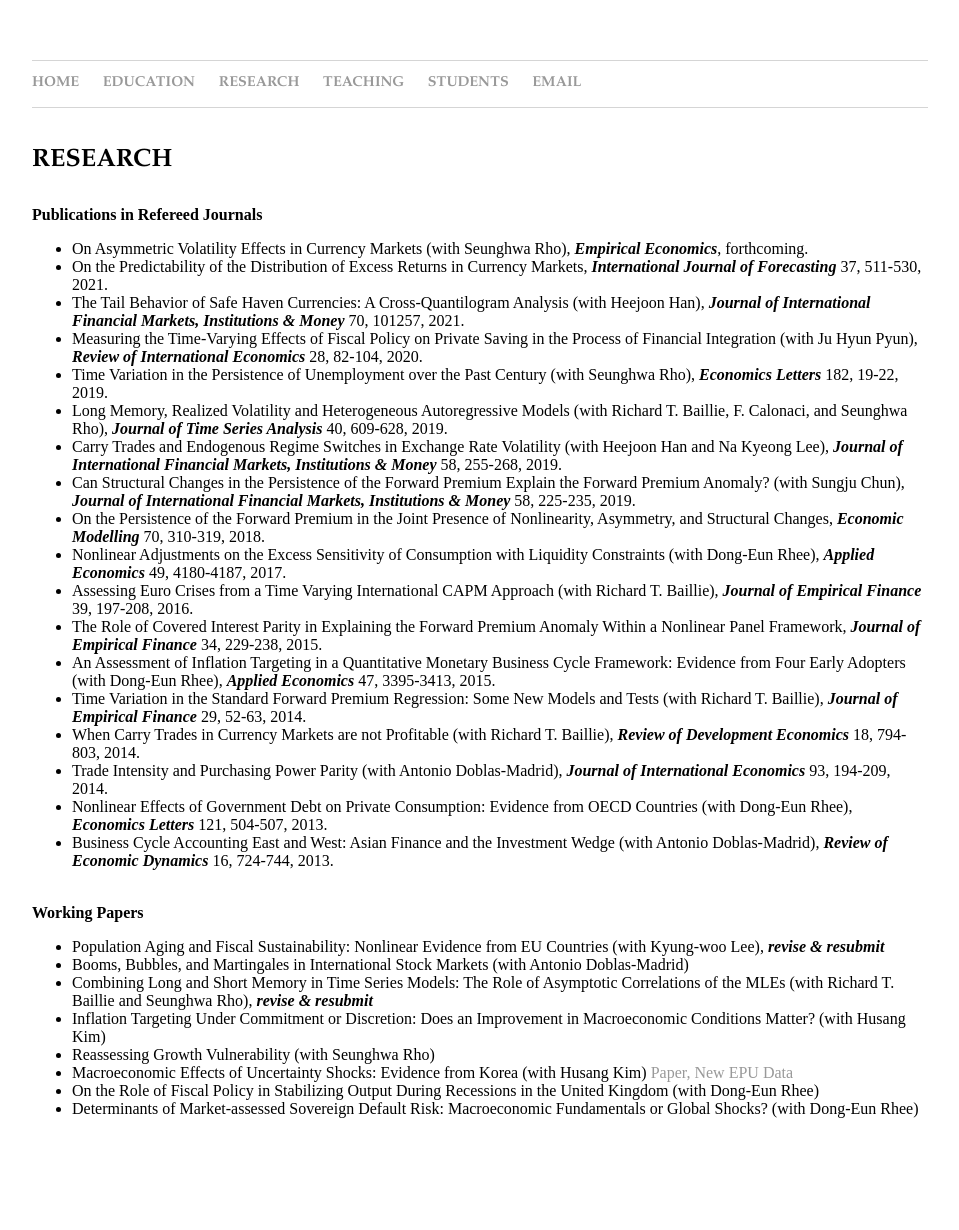
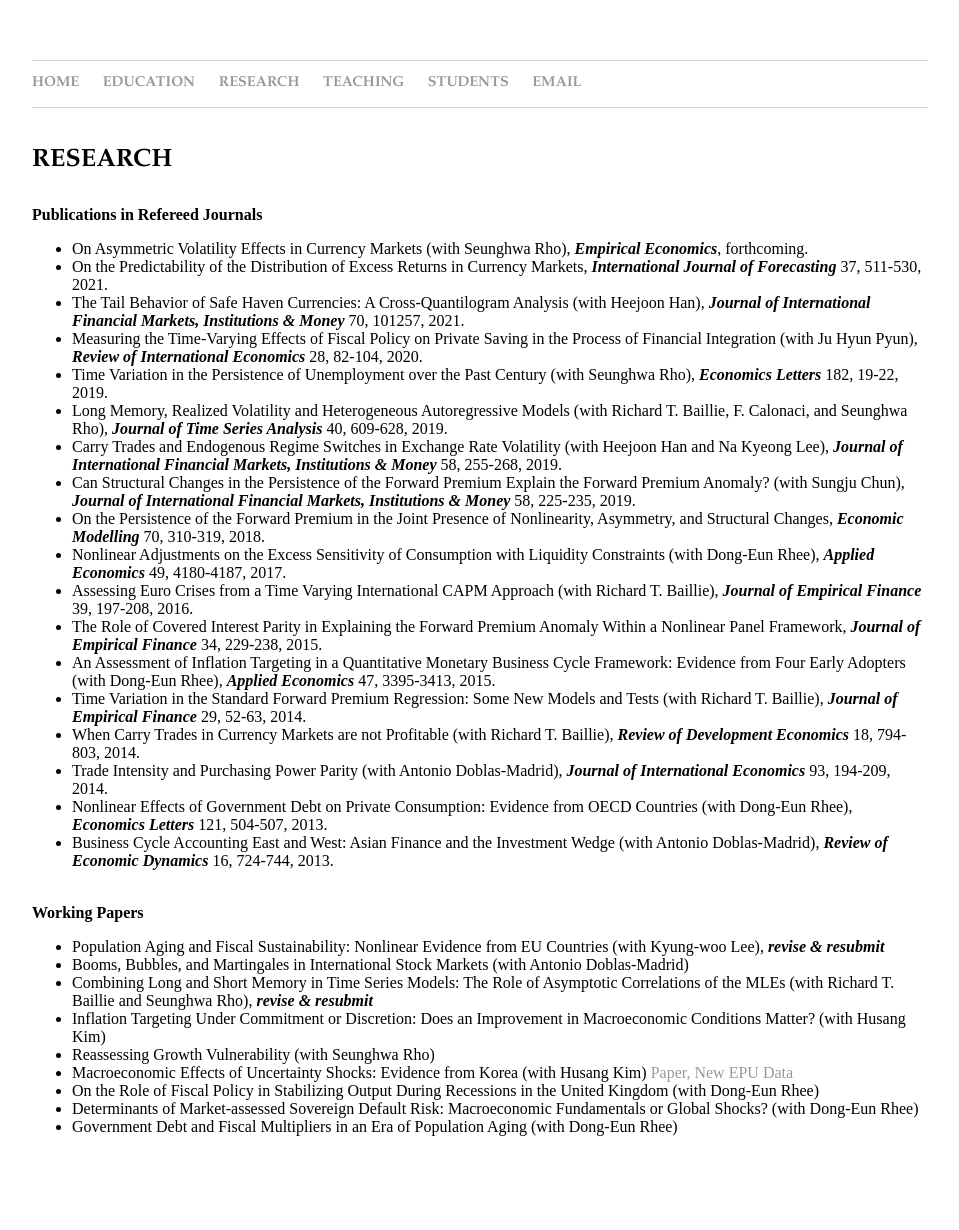
Before and after one commit to dooyeoncho/dooyeoncho.github.io, a Jekyll site: the page built from pages/research.html, in a window 1280 px wide. Shown: the whole page, without its empty margins (160-1119 px from the left). Built offline with Jekyll 4.4.1, drawn with Linux system fonts in a browser that asks for light colours.

Commit message:
Update research.html

```diff
--- a/pages/research.html
+++ b/pages/research.html
@@ -45,5 +45,6 @@ title: Dooyeon Cho - Research
 		<li>Macroeconomic Effects of Uncertainty Shocks: Evidence from Korea (with Husang Kim) <a href="https://papers.ssrn.com/sol3/papers.cfm?abstract_id=4044587">Paper,</a> <a href="https://papers.ssrn.com/sol3/papers.cfm?abstract_id=4044587">New EPU Data</a></li>
 		<li>On the Role of Fiscal Policy in Stabilizing Output During Recessions in the United Kingdom (with Dong-Eun Rhee)</li>
 		<li>Determinants of Market-assessed Sovereign Default Risk: Macroeconomic Fundamentals or Global Shocks? (with Dong-Eun Rhee)</li>
+		<li>Government Debt and Fiscal Multipliers in an Era of Population Aging (with Dong-Eun Rhee)</li>
 	</ul>
 </div>&nbsp;&nbsp;&nbsp;&nbsp;&nbsp;&nbsp;
```
